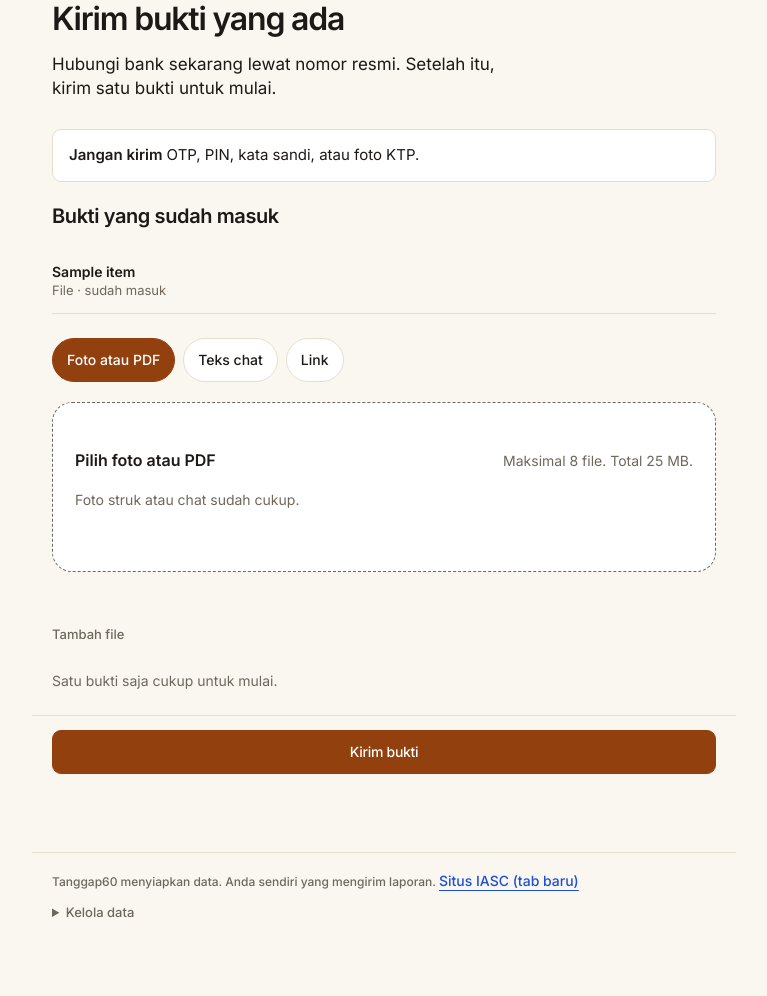
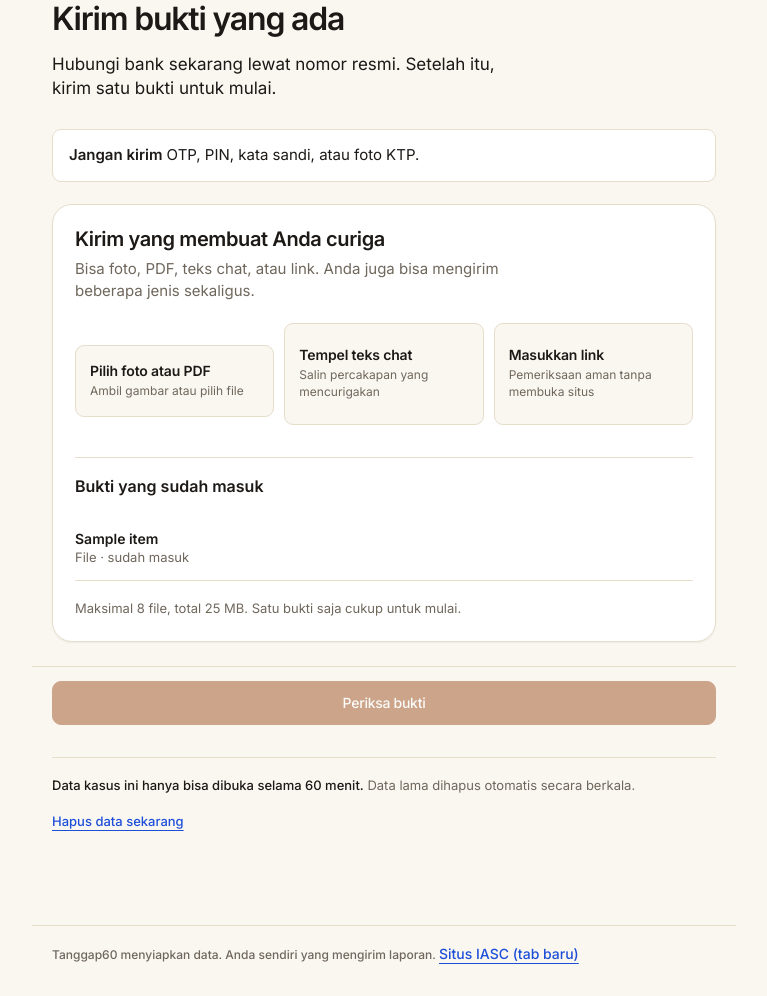
Before and after one commit to kuker24/Tanggap60, a Python web app: template app/web/templates/intake.html in a window 1280 px wide. Shown: the part 164-1160 px from the top of the page, without its empty margins (256-1023 px from the left). Before the commit the page ends 1082 px from the top, so only its background shows below. Run offline with Jinja, Linux system fonts and the light colour scheme; the template is opened without the code that fills it: most values are stand-ins (such as "Sample title", 1, 10 or a date in 2020).

Commit message:
feat(ux): refine prevention copy and suggested actions in result flow

```diff
--- a/app/web/static/app.css
+++ b/app/web/static/app.css
@@ -133,18 +133,28 @@ h3{font:600 16px/1.25 var(--sans);margin:0 0 10px}
 .card-head{display:flex;justify-content:space-between;gap:12px;align-items:flex-start;margin-bottom:8px}
 .card-head h3{margin:0}
 
-.drop{position:relative;border:1px dashed var(--muted);background:var(--surface);border-radius:var(--radius-card);padding:32px 22px;cursor:pointer;min-height:170px;display:flex;flex-direction:column;justify-content:center}
-.drop.drag,.drop.is-focus,.drop:focus-within{border-color:var(--signal);border-style:solid;outline:2px solid var(--signal);outline-offset:2px}
-.drop-head{display:flex;justify-content:space-between;gap:12px;align-items:center;margin-bottom:4px;flex-wrap:wrap}
-.drop-title{font:600 16px/1.2 var(--sans)}
+.evidence-composer{background:var(--surface);border:1px solid var(--line);border-radius:var(--radius-card);padding:22px;margin-top:4px;box-shadow:0 1px 2px rgba(28,25,23,.05)}
+.composer-head h2{margin:0 0 6px}
+.composer-head p{margin:0;color:var(--muted);font:400 15px/1.5 var(--sans);max-width:52ch}
+.evidence-actions{display:grid;grid-template-columns:1fr 1fr;gap:10px;margin-top:20px}
+.evidence-action{appearance:none;position:relative;min-width:0;min-height:72px;padding:13px 14px;border:1px solid var(--line);border-radius:var(--radius-ghost);background:var(--paper);color:var(--ink);text-align:left;cursor:pointer;display:flex;flex-direction:column;justify-content:center;transition:background .16s ease,border-color .16s ease,transform 160ms var(--ease-out)}
+.evidence-action:first-child{grid-column:1/-1}
+.evidence-action.is-open,.evidence-action.is-filled{border-color:var(--amber);background:var(--amber-soft)}
+.evidence-action-title{font:600 14px/1.3 var(--sans);letter-spacing:-.01em}
+.evidence-action-help{font:400 12px/1.4 var(--sans);color:var(--muted);margin-top:3px}
+.file-action.drag,.file-action:focus-within{border-color:var(--signal);outline:2px solid var(--signal);outline-offset:2px}
 .file-input{position:absolute;inset:0;width:100%;height:100%;opacity:0;cursor:pointer}
+.evidence-panel{margin-top:18px;padding-top:18px;border-top:1px solid var(--line)}
+.composer-enabled .evidence-panel:not(.is-open){display:none}
+.evidence-panel label{margin-top:0}
+.composer-limit{margin:18px 0 0;color:var(--muted);font:400 13px/1.5 var(--sans)}
 .file-list{margin-top:12px;display:grid;gap:8px;padding:0;list-style:none}
 .file-list.pack{margin-top:20px}
 .file-chip{display:flex;justify-content:space-between;gap:10px;align-items:center;padding:14px 0;border-bottom:1px solid var(--line);font:500 14px/1.3 var(--sans);min-width:0}
 .file-chip>span{min-width:0;overflow-wrap:anywhere}
 .file-chip .meta{font:400 13px/1.35 var(--sans);color:var(--muted)}
-.saved-evidence{margin:0 0 24px}
-.saved-evidence h2{margin-top:0}
+.saved-evidence{margin:20px 0 0;padding-top:18px;border-top:1px solid var(--line)}
+.saved-evidence h3{margin:0}
 .workspace-boundary{display:inline-block;margin:0 0 18px;padding:6px 10px;border:1px solid var(--amber);border-radius:var(--radius-ghost);font:600 14px/1.4 var(--sans);color:var(--amber)}
 #ws-ready-block,#ws-pending-block{margin-top:26px}
 #ws-pending-block{padding:18px;border:1px solid var(--amber);border-radius:16px;background:var(--amber-soft)}
@@ -290,18 +300,18 @@ body[data-page="processing"] .wait-ring{
   will-change:transform;
 }
 
-.coach-enabled .coach-step{display:none}
-.coach-enabled .coach-step.is-on{display:block}
-.intake-tabs{display:flex;gap:8px;margin:0 0 20px;flex-wrap:wrap}
-.intake-tabs button{
-  appearance:none;border:1px solid var(--line);background:var(--surface);color:var(--ink);
-  border-radius:var(--radius-pill);padding:10px 14px;font:500 14px/1 var(--sans);cursor:pointer;min-height:44px
+.case-data-note{margin-top:18px;padding:18px 0;border-top:1px solid var(--line);color:var(--muted)}
+.case-data-note>p{margin:0;font:400 13px/1.5 var(--sans)}
+.case-data-note>p strong{color:var(--ink);font-weight:500}
+.case-data-actions{margin-top:4px}
+.case-data-actions summary{cursor:pointer;width:max-content;max-width:100%;min-height:44px;display:flex;align-items:center;color:var(--signal);font:500 13px/1.4 var(--sans);text-decoration:underline;text-underline-offset:4px}
+.case-data-actions>p{margin:4px 0 14px;max-width:52ch;font:400 13px/1.5 var(--sans)}
+.case-data-actions form{margin:0}
+.case-data-actions .btn{width:100%}
+@media (min-width:560px){
+  .evidence-actions{grid-template-columns:repeat(3,1fr)}
+  .evidence-action:first-child{grid-column:auto}
 }
-.intake-tabs button.is-on,.intake-tabs button[aria-selected="true"]{
-  background:var(--amber);border-color:var(--amber);color:#fff
-}
-.coach-enabled .fact-grid .fact{display:none}
-.coach-enabled .fact-grid .fact.is-on{display:block}
 
 /* Transaction relationship summary + status */
 .tx{border:1px solid var(--line);border-radius:var(--radius-card);background:var(--surface);padding:20px;margin-top:16px}
@@ -451,10 +461,36 @@ body.is-landing .choice.primary span.desc{color:#cbd5e1}
   .btn:hover,.btn.ember:hover{background:var(--amber-deep);border-color:var(--amber-deep)}
   .btn.ghost:hover,.btn.stack-left:hover{border-color:var(--amber)}
   .btn.danger:hover{background:var(--danger-soft)}
+  .evidence-action:hover{border-color:var(--amber);background:var(--amber-soft)}
   .btn-text:hover{color:var(--ink)}
   body.is-landing .choice:hover{background:#f8fafc;border-color:#0f172a}
   body.is-landing .choice.primary:hover{background:#1e293b;border-color:#1e293b}
 }
+/* Result Page Refinement */
+.result-hero{margin-bottom:24px}
+.status-pill{display:inline-flex;align-items:center;gap:8px;font:600 13px/1.2 var(--sans);padding:6px 14px;border-radius:999px;margin-bottom:12px}
+.status-pill.warn{background:var(--amber-soft);color:var(--amber-deep);border:1px solid rgba(146,64,14,.25)}
+.status-pill.info{background:var(--signal-soft);color:var(--signal);border:1px solid rgba(29,78,216,.2)}
+.status-dot{width:8px;height:8px;border-radius:999px;background:currentColor;display:inline-block}
+
+.result-findings h2{margin-bottom:8px}
+.indicator-list{list-style:none;padding:0;margin:12px 0 0;display:grid;gap:8px}
+.indicator-item{background:#fff;border:1px solid var(--line);border-left:4px solid var(--amber);padding:12px 14px;border-radius:8px;font:500 14px/1.4 var(--sans);color:var(--ink)}
+
+.action-guide-panel{margin-top:28px}
+.panel-sublede{margin:4px 0 16px;color:var(--muted);font:400 15px/1.45 var(--sans)}
+.suggested-actions{display:grid;gap:14px}
+.action-card{background:var(--surface);border:1px solid var(--line);border-radius:var(--radius-card);padding:16px}
+.action-card.featured-action{background:var(--soft);border-color:var(--amber);box-shadow:0 1px 3px rgba(0,0,0,.04)}
+.action-card .btn{width:100%}
+.action-subtext{margin:8px 0 0;font:400 13px/1.45 var(--sans);color:var(--muted)}
+.action-row{display:grid;grid-template-columns:1fr 1fr;gap:12px}
+.action-card-mini{background:var(--surface);border:1px solid var(--line);border-radius:var(--radius-card);padding:14px;display:flex;flex-direction:column;justify-content:space-between}
+.action-card-mini .btn-text{text-align:left;font-weight:600;padding:4px 0;width:100%}
+@media (max-width:600px){
+  .action-row{grid-template-columns:1fr}
+}
+
 @media (min-width:1280px){
   :root{--max:44rem}
 }
--- a/app/web/static/app.js
+++ b/app/web/static/app.js
@@ -11,7 +11,10 @@
   function renderFiles(list) {
     if (!fileList) return;
     fileList.innerHTML = "";
-    if (!list || !list.length) return;
+    if (!list || !list.length) {
+      updateEvidenceCount();
+      return;
+    }
     Array.from(list).forEach((f, i) => {
       const el = document.createElement("div");
       el.className = "file-chip";
@@ -24,6 +27,7 @@
       el.appendChild(rm);
       fileList.appendChild(el);
     });
+    updateEvidenceCount();
   }
   function removePending(index) {
     if (!filesInput || !filesInput.files) return;
@@ -32,58 +36,47 @@
     filesInput.files = dt.files;
     renderFiles(filesInput.files);
   }
-  function showTab(name) {
-    const steps = document.querySelectorAll(".coach-step");
-    if (!steps.length) return;
-    document.body.classList.add("coach-enabled");
-    steps.forEach((el) => {
-      const on = el.getAttribute("data-step") === name;
-      el.classList.toggle("is-on", on);
-      if (el.hasAttribute("role")) el.hidden = !on;
-    });
-    document.querySelectorAll(".intake-tabs [role='tab']").forEach((btn) => {
-      const on = btn.getAttribute("data-tab") === name;
-      btn.classList.toggle("is-on", on);
-      btn.setAttribute("aria-selected", on ? "true" : "false");
-      btn.tabIndex = on ? 0 : -1;
-    });
+  function updateEvidenceCount() {
+    if (!submitBtn) return;
+    const text = (document.getElementById("text") || {}).value || "";
+    const url = (document.getElementById("url") || {}).value || "";
+    const fileCount = filesInput && filesInput.files ? filesInput.files.length : 0;
+    const count = fileCount + (String(text).trim() ? 1 : 0) + (String(url).trim() ? 1 : 0);
+    submitBtn.disabled = count === 0;
+    submitBtn.textContent = count ? "Periksa " + count + " bukti" : "Periksa bukti";
   }
   if (document.getElementById("intake-form")) {
-    const formEl = document.getElementById("intake-form");
-    showTab((formEl && formEl.getAttribute("data-default-tab")) || "files");
-    const tabs = Array.from(document.querySelectorAll(".intake-tabs [role='tab']"));
-    tabs.forEach((btn) => {
-      btn.addEventListener("click", () => showTab(btn.getAttribute("data-tab")));
-      btn.addEventListener("keydown", (ev) => {
-        const i = tabs.indexOf(btn);
-        let next = -1;
-        if (ev.key === "ArrowRight" || ev.key === "ArrowDown") next = (i + 1) % tabs.length;
-        else if (ev.key === "ArrowLeft" || ev.key === "ArrowUp") next = (i - 1 + tabs.length) % tabs.length;
-        else if (ev.key === "Home") next = 0;
-        else if (ev.key === "End") next = tabs.length - 1;
-        else return;
-        ev.preventDefault();
-        tabs[next].focus();
-        showTab(tabs[next].getAttribute("data-tab"));
+    document.body.classList.add("composer-enabled");
+    document.querySelectorAll("[data-input-toggle]").forEach((btn) => {
+      btn.addEventListener("click", () => {
+        const name = btn.getAttribute("data-input-toggle");
+        const panel = document.querySelector('[data-input-panel="' + name + '"]');
+        if (!panel) return;
+        const open = !panel.classList.contains("is-open");
+        panel.classList.toggle("is-open", open);
+        btn.classList.toggle("is-open", open);
+        btn.setAttribute("aria-expanded", open ? "true" : "false");
+        if (open) {
+          const input = panel.querySelector("input, textarea");
+          if (input) input.focus();
+        }
       });
     });
-    const pickFiles = document.getElementById("pick-files");
-    if (pickFiles && filesInput) pickFiles.addEventListener("click", () => filesInput.click());
-    const addMore = document.getElementById("add-more");
-    if (addMore) addMore.addEventListener("click", () => {
-      showTab("files");
-      if (filesInput) filesInput.click();
+    [document.getElementById("text"), document.getElementById("url")].forEach((input) => {
+      if (!input) return;
+      input.addEventListener("input", () => {
+        const btn = document.querySelector('[data-input-toggle="' + input.id + '"]');
+        if (btn) btn.classList.toggle("is-filled", Boolean(String(input.value).trim()));
+        updateEvidenceCount();
+      });
     });
+    updateEvidenceCount();
   }
   if (filesInput) filesInput.addEventListener("change", () => {
     renderFiles(filesInput.files);
-    if (filesInput.files && filesInput.files.length) showTab("files");
+    if (drop) drop.classList.toggle("is-filled", Boolean(filesInput.files && filesInput.files.length));
   });
   if (drop && filesInput) {
-    drop.addEventListener("click", (e) => {
-      if (e.target === filesInput) return;
-      filesInput.click();
-    });
     ["dragenter", "dragover"].forEach((ev) =>
       drop.addEventListener(ev, (e) => {
         e.preventDefault();
@@ -102,7 +95,7 @@
             return;
           }
           renderFiles(filesInput.files);
-          if (filesInput.files && filesInput.files.length) showTab("files");
+          drop.classList.toggle("is-filled", Boolean(filesInput.files && filesInput.files.length));
         }
         drop.classList.remove("drag");
       })
@@ -119,7 +112,7 @@
         return;
       }
       submitBtn.disabled = true;
-      submitBtn.textContent = "Mengirim bukti…";
+      submitBtn.textContent = "Memeriksa bukti…";
     });
   }
 
@@ -401,7 +394,11 @@
   });
 
   const purgeForm = document.getElementById("purge-browser-form");
-  if (purgeForm) purgeForm.addEventListener("submit", window.t60Purge);
+  if (purgeForm) {
+    const purgeButton = purgeForm.querySelector('[type="submit"]');
+    if (purgeButton) purgeButton.disabled = false;
+    purgeForm.addEventListener("submit", window.t60Purge);
+  }
 
   const handoffLink = document.querySelector("[data-handoff-opened]");
   if (handoffLink && caseId) {
@@ -413,9 +410,9 @@
   const decision = document.getElementById("decision");
   if (decision && caseId) {
     const nextMessage = {
-      VERIFY_VIA_OFFICIAL_CHANNEL: "Cari nomor atau situs resmi sendiri. Jangan pakai link dari chat yang mencurigakan.",
-      CANCELLED_ACTION: "Pilihan dibatalkan. Anda bisa mulai lagi nanti.",
-      PROCEED_BY_USER: "Jangan transfer sebelum Anda yakin. Tanggap60 tidak menyatakan link ini aman.",
+      VERIFY_VIA_OFFICIAL_CHANNEL: "Langkah tepat. Buka situs atau kontak resmi secara mandiri, lalu tanyakan langsung apakah transaksi ini sah.",
+      CANCELLED_ACTION: "Keputusan bijak. Membatalkan transaksi yang meragukan adalah cara paling aman mencegah kerugian.",
+      PROCEED_BY_USER: "Pilihan dicatat. Tetap berhati-hati dan jangan pernah membagikan kode OTP, PIN, atau kata sandi kepada siapa pun.",
     };
     decision.addEventListener("click", async (event) => {
       const target = event.target;
--- /dev/null
+++ b/app/web/templates/_data_controls.html
@@ -0,0 +1,10 @@
+<section class="case-data-note" aria-labelledby="case-data-title">
+  <p id="case-data-title"><strong>Data kasus ini hanya bisa dibuka selama 60 menit.</strong> Data lama dihapus otomatis secara berkala.</p>
+  <details class="case-data-actions">
+    <summary>Hapus data sekarang</summary>
+    <p>Foto, teks, hasil pemeriksaan, dan dokumen kasus ini akan hilang dan tidak bisa dikembalikan.</p>
+    <form method="post" action="/cases/{{ case.case_id }}/baru" id="purge-browser-form">
+      <button class="btn danger" type="submit" disabled>Hapus data dan kembali ke awal</button>
+    </form>
+  </details>
+</section>
--- a/app/web/templates/base.html
+++ b/app/web/templates/base.html
@@ -54,16 +54,7 @@
   <footer class="foot">
     <span>Tanggap60 menyiapkan data. Anda sendiri yang mengirim laporan. <a class="link" href="https://iasc.ojk.go.id/" rel="noopener" target="_blank">Situs IASC (tab baru)</a></span>
     {% if case is defined %}
-    <details class="tech-lite kelola-data">
-      <summary>Kelola data</summary>
-      <p class="muted small">Kasus tidak bisa dibuka setelah 60 menit.</p>
-      <form method="post" action="/cases/{{ case.case_id }}/baru" data-confirm-message="Hapus data ini dan mulai kasus baru? Data tidak bisa dikembalikan.">
-        <button class="btn-text" type="submit">Hapus data dan mulai lagi</button>
-      </form>
-      <form method="post" action="#" id="purge-browser-form">
-        <button class="btn-text danger-link" type="submit">Hapus semua data</button>
-      </form>
-    </details>
+    {% block footer_case_data %}{% include "_data_controls.html" %}{% endblock %}
     {% endif %}
   </footer>
 
--- a/app/web/templates/home.html
+++ b/app/web/templates/home.html
@@ -17,7 +17,7 @@
         </button>
         <button class="choice" name="declared_condition" value="BEFORE_LOSS" type="submit">
           <b>Belum transfer</b>
-          <span class="desc">Jangan transfer dulu. Kirim chat atau link untuk diperiksa.</span>
+          <span class="desc">Periksa ciri link atau chat mencurigakan sebelum uang keluar.</span>
         </button>
       </form>
       <ul class="land-trust" aria-label="Janji utama">
--- a/app/web/templates/intake.html
+++ b/app/web/templates/intake.html
@@ -2,11 +2,12 @@
 {% from "_stepper.html" import stepper %}
 {% block title %}Kirim bukti — Tanggap60{% endblock %}
 {% block stepper %}{{ stepper(1, "Langkah 1 dari 4: Bukti", progress) }}{% endblock %}
+{% block footer_case_data %}{% endblock %}
 {% block content %}
 {% set before = case.declared_condition.value == "BEFORE_LOSS" %}
 {% if before %}
 <h1>Cek chat atau link</h1>
-<p class="lede" id="coach-lede">Jangan transfer dulu. Kirim hal yang membuat Anda curiga.</p>
+<p class="lede" id="coach-lede">Tahan transaksi Anda. Kirim link atau teks percakapan yang mencurigakan untuk mendeteksi tanda bahaya sebelum uang keluar.</p>
 {% else %}
 <h1>Kirim bukti yang ada</h1>
 <p class="lede" id="coach-lede">Hubungi bank sekarang lewat nomor resmi. Setelah itu, kirim satu bukti untuk mulai.</p>
@@ -22,14 +23,51 @@
 <p class="notice warn" role="alert">{{ notice_text or "File itu tidak bisa dipakai. Coba foto atau PDF lain." }} <a class="link" href="/cases/{{ case.case_id }}/intake">Coba lagi</a></p>
 {% endif %}
 
-{% if evidence %}
 {% for item in evidence %}
 {% if can_delete_evidence %}
 <form id="del-{{ item.evidence_id }}" method="post" action="/cases/{{ case.case_id }}/evidence/{{ item.evidence_id }}/delete"></form>
 {% endif %}
 {% endfor %}
+
+<form method="post" action="/cases/{{ case.case_id }}/intake" enctype="multipart/form-data" id="intake-form" novalidate>
+  <section class="evidence-composer" data-guide-id="upload-evidence" aria-labelledby="composer-title">
+    <div class="composer-head">
+      <h2 id="composer-title">Kirim yang membuat Anda curiga</h2>
+      <p>Bisa foto, PDF, teks chat, atau link. Anda juga bisa mengirim beberapa jenis sekaligus.</p>
+    </div>
+
+    <div class="evidence-actions" aria-label="Pilih jenis bukti">
+      <label class="evidence-action file-action" id="drop" for="files">
+        <span class="evidence-action-title">Pilih foto atau PDF</span>
+        <span class="evidence-action-help">Ambil gambar atau pilih file</span>
+        <input id="files" name="files" type="file" class="file-input" aria-label="Pilih foto atau PDF" accept=".jpg,.jpeg,.png,.pdf,image/jpeg,image/png,application/pdf" multiple>
+      </label>
+      <button class="evidence-action" type="button" data-input-toggle="text" aria-expanded="false" aria-controls="panel-text">
+        <span class="evidence-action-title">Tempel teks chat</span>
+        <span class="evidence-action-help">Salin percakapan yang mencurigakan</span>
+      </button>
+      <button class="evidence-action" type="button" data-input-toggle="url" aria-expanded="false" aria-controls="panel-url">
+        <span class="evidence-action-title">Masukkan link</span>
+        <span class="evidence-action-help">Pemeriksaan aman tanpa membuka situs</span>
+      </button>
+    </div>
+
+    <div id="file-list" class="file-list" aria-live="polite"></div>
+
+    <div class="evidence-panel" id="panel-text" data-input-panel="text" data-guide-id="case-story">
+      <label for="text">Teks chat{% if before %} yang mencurigakan{% endif %}</label>
+      <textarea id="text" name="text" placeholder="{% if before %}Contoh: orang tak dikenal minta transfer dan bilang barang sudah disiapkan.{% else %}Contoh: transfer Rp2.750.000 ke BCA tadi pagi, lalu penjual hilang.{% endif %}" rows="4"></textarea>
+    </div>
+
+    <div class="evidence-panel" id="panel-url" data-input-panel="url">
+      <label for="url">Link yang ingin diperiksa</label>
+      <input id="url" name="url" type="url" placeholder="Contoh: https://toko-contoh.com/barang-abc" inputmode="url" autocomplete="url">
+      <p class="help">Kami memeriksa susunan alamat web secara aman tanpa membuka situsnya di perangkat Anda.</p>
+    </div>
+
+    {% if evidence %}
     <section class="saved-evidence" aria-labelledby="saved-evidence-title" data-guide-id="evidence-list">
-    <h2 id="saved-evidence-title">Bukti yang sudah masuk</h2>
+      <h3 id="saved-evidence-title">Bukti yang sudah masuk</h3>
       <div class="file-list pack">
         {% for item in evidence %}
         <div class="file-chip">
@@ -43,51 +81,16 @@
     </section>
     {% endif %}
 
-<form method="post" action="/cases/{{ case.case_id }}/intake" enctype="multipart/form-data" id="intake-form" data-default-tab="{% if before %}text{% else %}files{% endif %}" novalidate>
-  <div class="intake-tabs" role="tablist" aria-label="Cara kirim bukti">
-    <button type="button" role="tab" id="tab-files" data-tab="files" aria-selected="true" aria-controls="panel-files">Foto atau PDF</button>
-    <button type="button" role="tab" id="tab-text" data-tab="text" aria-selected="false" aria-controls="panel-text">Teks chat</button>
-    <button type="button" role="tab" id="tab-url" data-tab="url" aria-selected="false" aria-controls="panel-url">Link</button>
-  </div>
+    <p class="composer-limit">Maksimal 8 file, total 25 MB. Satu bukti saja cukup untuk mulai.</p>
+  </section>
 
-  <div class="coach-step is-on" data-step="files" id="panel-files" role="tabpanel" aria-labelledby="tab-files">
-    <div class="drop" id="drop" data-guide-id="upload-evidence">
-      <div class="drop-head">
-        <span class="drop-title">Pilih foto atau PDF</span>
-        <span class="muted small">Maksimal 8 file. Total 25 MB.</span>
-      </div>
-      <input id="files" name="files" type="file" class="file-input" aria-label="Pilih foto atau file bukti" accept=".jpg,.jpeg,.png,.pdf,image/jpeg,image/png,application/pdf" multiple>
-      <p class="muted small">{% if before %}Foto layar chat sudah cukup.{% else %}Foto struk atau chat sudah cukup.{% endif %}</p>
-    </div>
-    <div id="file-list" class="file-list" aria-live="polite"></div>
-    {% if evidence %}
-    <div class="actions">
-      <button class="btn-text" type="button" id="add-more">Tambah file</button>
-    </div>
-    {% endif %}
-  </div>
-
-  <div class="coach-step" data-step="text" id="panel-text" role="tabpanel" aria-labelledby="tab-text" data-guide-id="case-story">
-    <label for="text">Tempel teks chat{% if before %} yang mencurigakan{% endif %}</label>
-    <div class="field">
-      <textarea id="text" name="text" placeholder="{% if before %}Contoh: orang tak dikenal minta transfer ke rekening ini, bilang barang sudah disiapkan.{% else %}Contoh: transfer Rp2.750.000 ke BCA tadi pagi, lalu penjual hilang.{% endif %}" rows="4"></textarea>
-    </div>
-  </div>
-
-  <div class="coach-step" data-step="url" id="panel-url" role="tabpanel" aria-labelledby="tab-url">
-    <label for="url">Tempel link</label>
-    <div class="field">
-      <input id="url" name="url" type="url" placeholder="Contoh: https://toko-contoh.com/barang-abc" inputmode="url" autocomplete="url">
-      <p class="help">Contoh: link toko, profil, atau iklan.</p>
-    </div>
-  </div>
-
-  <p class="muted small">Satu bukti saja cukup untuk mulai.</p>
   <div class="sticky-cta">
-    <button class="btn ember" type="submit" id="submit-intake">Kirim bukti</button>
+    <button class="btn ember" type="submit" id="submit-intake">Periksa bukti</button>
   </div>
 </form>
+
+{% include "_data_controls.html" %}
 <noscript>
-  <p class="notice">JavaScript mati, jadi semua kolom tampil sekaligus. Isi yang Anda punya lalu tekan tombol di bawah.</p>
+  <p class="notice">JavaScript mati, jadi kolom teks dan link langsung ditampilkan. Isi yang Anda punya lalu tekan Periksa bukti.</p>
 </noscript>
 {% endblock %}
```
Also changed, not shown: app/web/templates/result.html (+44 -13 lines), tests/integration/test_audit_p0.py (+10 -4 lines), tests/integration/test_darkroom_pages.py (+4 -3 lines), tests/integration/test_empty_flow_honesty.py (+2 -2 lines), tests/integration/test_help_and_cancel_ux.py (+9 -5 lines), tests/integration/test_landing_plain.py (+2 -1 lines), tests/security/test_headers_and_metrics.py (+3 -1 lines), 1 other file. Lines whose indentation alone changed are shown as unchanged.
